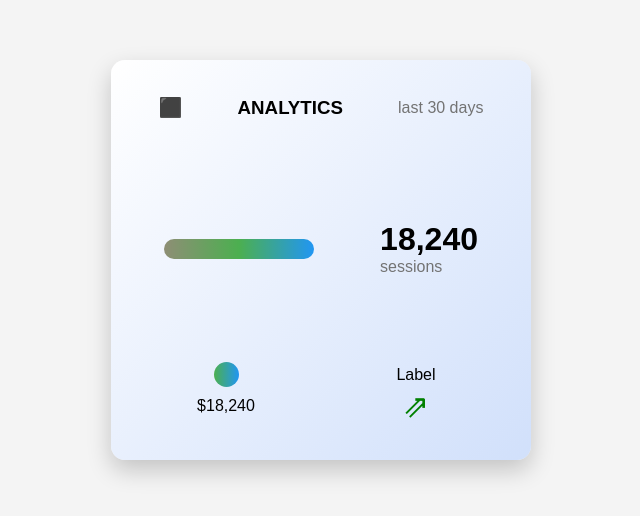
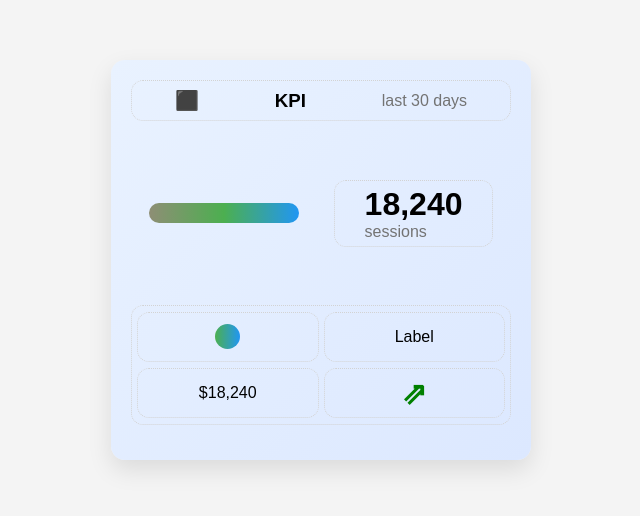
Before and after one commit to MuhammadAsimKundi/Analytics-Card, a plain HTML site: page index.html in a window 1280 px wide. Shown: the part 140-656 px from the top of the page, without its empty margins (319-959 px from the left). Drawn offline with Linux system fonts and the light colour scheme.

Commit message:
updated the card ui

```diff
--- a/css/style.css
+++ b/css/style.css
@@ -20,13 +20,14 @@ body {
     height: 50vh;
     /* border: 2px solid green; */
     border-radius: 14px;
-    box-shadow: 0 10px 25px rgba(0, 0, 0, 0.2);
-    background: linear-gradient(135deg, #ffffff, #d1e0fb);
+    box-shadow: 0 10px 25px rgba(0, 0, 0, 0.1);
+    background: #e9f2ff;
+    background: linear-gradient(135deg, #e9f2ff, #dce8ff);
     padding: 20px;
     display: grid;
     grid-template-columns: 1fr;
     grid-template-rows: 1fr 3fr 1fr;
-    transition: transform 0.3s ease;
+    transition: transform 0.5s ease;
 }
 
 .card:hover{
@@ -40,6 +41,13 @@ body {
     display: flex;
     justify-content: space-around;
     align-items: center;
+    /* text-align: center; */
+
+}
+.header{
+border: 1px dotted lightgrey;
+        border-radius: 12px;
+        padding: 5px;
 }
 
 .header span{
@@ -48,6 +56,7 @@ body {
 .header p{
     font-size: 1rem;
     color: rgb(115, 115, 115);
+
 }
 
 
@@ -58,6 +67,11 @@ body {
     border-radius:10px;
 }
 
+.left-main{
+        border: 1px dotted lightgrey;
+        padding: 5px 30px;
+        border-radius: 12px;
+}
 .left-main p{
     color: rgb(115, 115, 115);
 }
@@ -66,16 +80,25 @@ body {
     display: grid;
     grid-template-columns: repeat(2, 1fr);
     /* grid-template-rows: repeat(2, 1fr); */
-    text-align: center;
+    width: 100%;
+    height: 120px;
+    border: 1px dotted lightgrey;
+    border-radius: 12px;
+    padding: 5px;
+    gap: 5px;
 }
-
-.dot{
+.footer .item{
+    border: 1px dotted lightgrey;
+    min-height: 50px;
+    border-radius: 12px;
     display: flex;
     justify-content: center;
     align-items: center;
+
 }
 
-.dot .dot-clr{
+
+.dot-clr{
     width: 25px;
     height: 25px;
     border-radius: 50%;
@@ -86,7 +109,9 @@ body {
 
 .arrow{
     color: green;
-    font-size: 2rem;
+    font-size: 1.9rem;
+    font-weight: bold;
+
 }
 
 @media (prefers-color-scheme: dark) {
--- a/index.html
+++ b/index.html
@@ -19,7 +19,7 @@
             <!-- header -->
         <div class="header">
             <span>⬛</span>
-            <h3>ANALYTICS</h3>
+            <h3>KPI</h3>
             <p>last 30 days</p>
         </div>
 
@@ -33,12 +33,12 @@
          </div>
         <!-- footer section -->
          <div class="footer">
-            <div class="dot">
+            <div class="item">
                 <p class="dot-clr"></p>
             </div>
-            <label for="#">Label</label>
-            <p>$18,240</p>
-            <span class="arrow">&#8663;</span>
+            <label for="#" class="item">Label</label>
+            <p class="item">$18,240</p>
+            <span class="arrow item">&#8663;</span>
          </div>
     </div>
 
```
